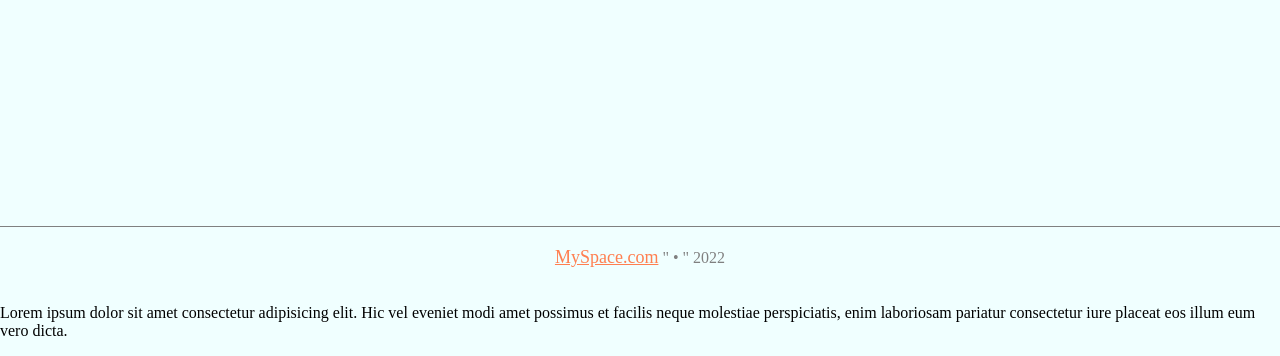
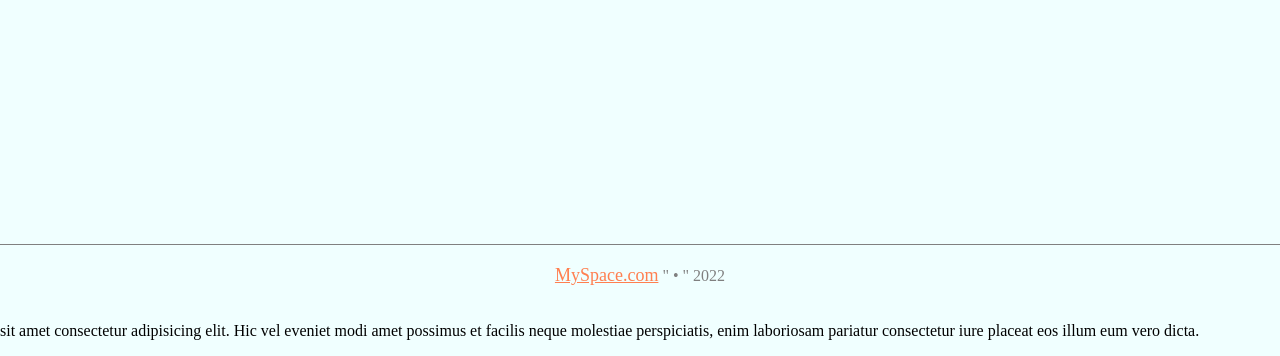
Before and after one commit to onenbutalone4/Web, a plain HTML site: page index.html in a window 1280 px wide. Shown: the part 444-800 px from the top of the page. Drawn offline with Linux system fonts and the light colour scheme.

```diff
--- a/index.html
+++ b/index.html
@@ -67,4 +67,4 @@
 
 
 
-<p>Lorem ipsum dolor sit amet consectetur adipisicing elit. Hic vel eveniet modi amet possimus et facilis neque molestiae perspiciatis, enim laboriosam pariatur consectetur iure placeat eos illum eum vero dicta.</p>
+<p> sit amet consectetur adipisicing elit. Hic vel eveniet modi amet possimus et facilis neque molestiae perspiciatis, enim laboriosam pariatur consectetur iure placeat eos illum eum vero dicta.</p>
```
